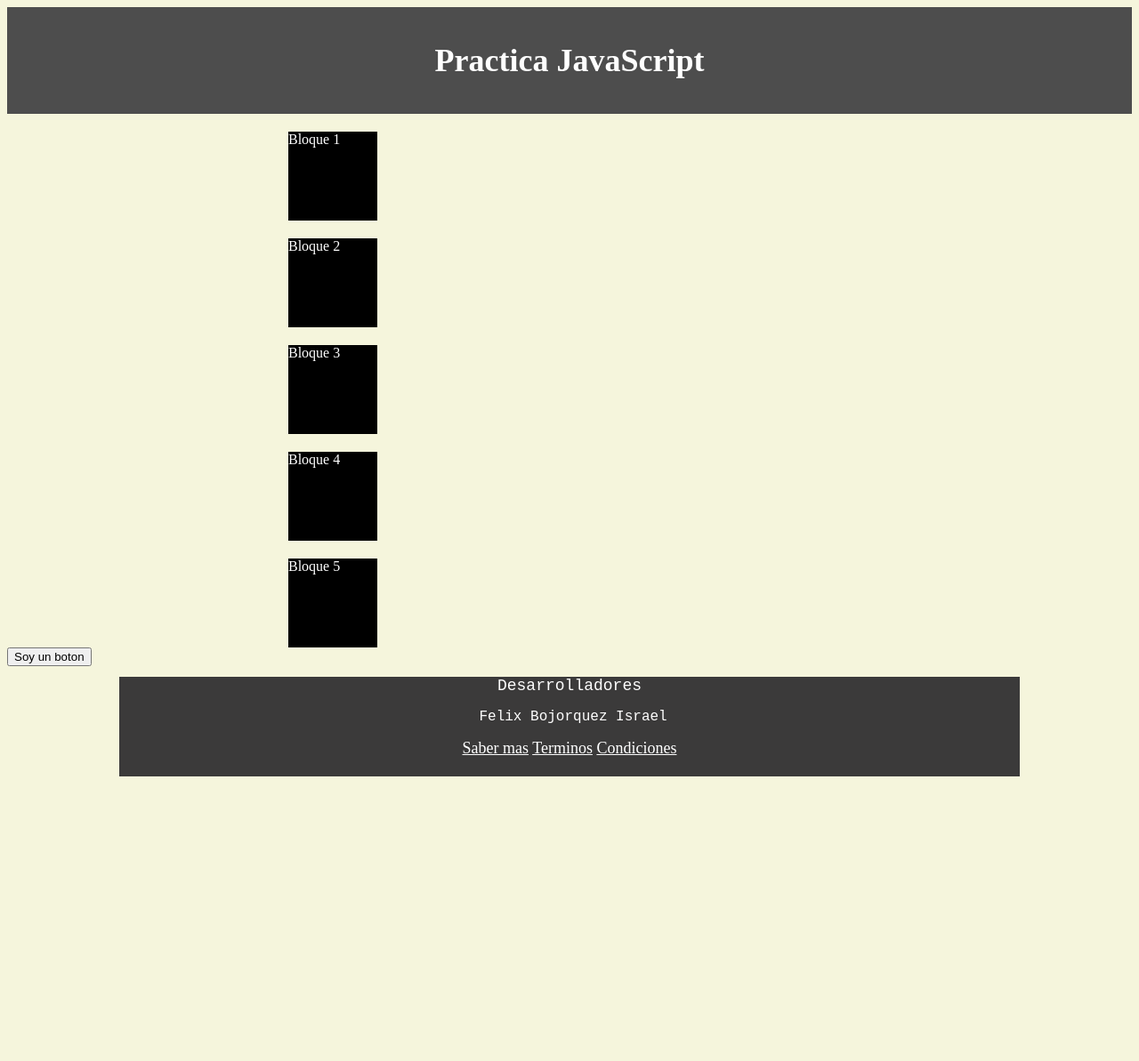
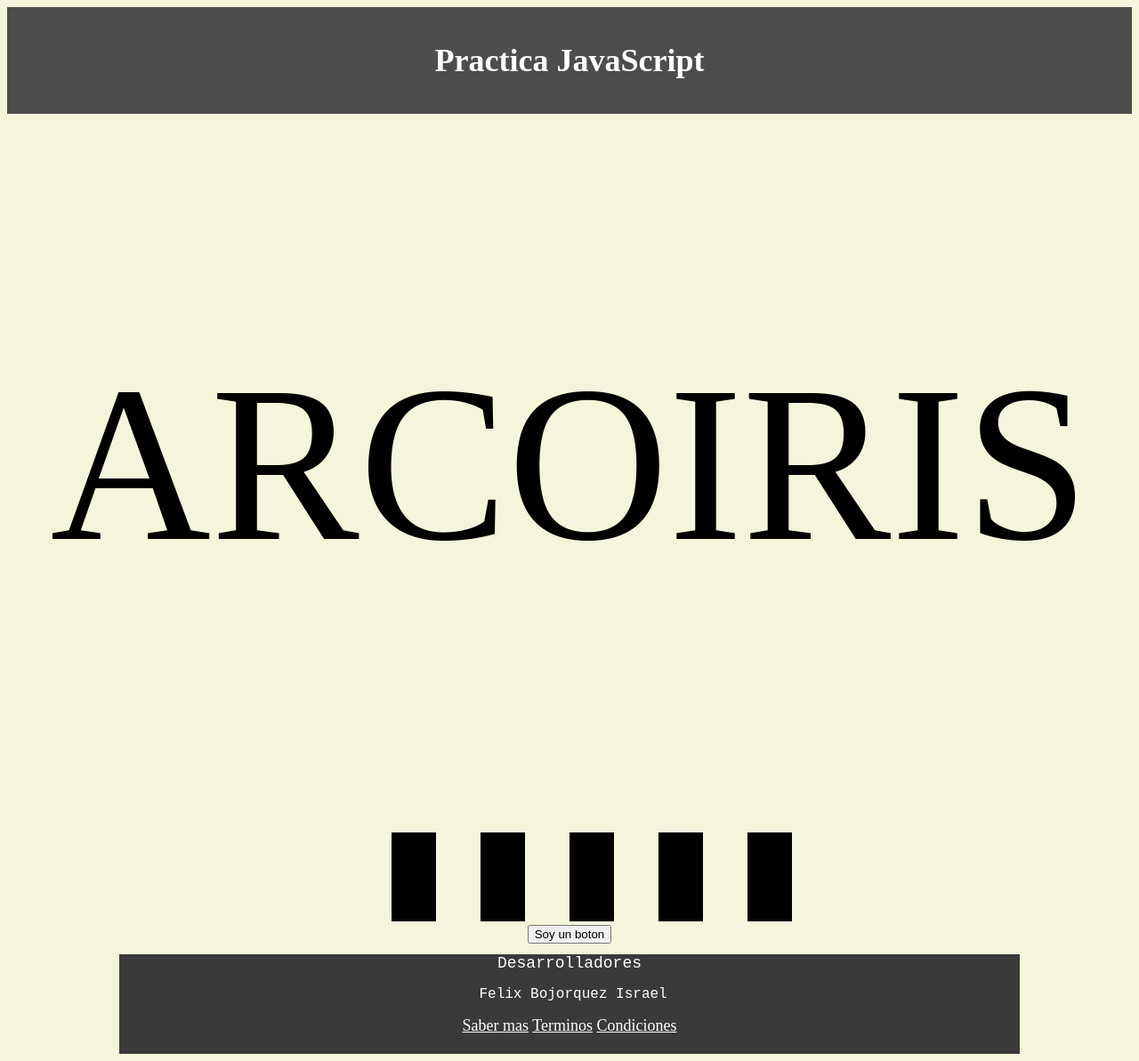
Before and after one commit to P-once/Procastin, a PHP site: page /Ejerciciosjs.html in a window 1280 px wide. Shown: the whole page at 89% size. Before the commit the page ends 873 px from the top, so only its background shows below. Run offline with PHP 8.4, Linux system fonts and the light colour scheme.

Commit message:
actualizacion de eventos
Y a corregi los eventos aggregados ademas de acomodarlos

```diff
--- a/ejercicioJS/Ejerciciosjs.html
+++ b/ejercicioJS/Ejerciciosjs.html
@@ -6,31 +6,23 @@
         <title>JavaScrip Practica</title>
     </head>
     <body>
-        <div class="cuadritos">
         <Header>
             <h1>Practica JavaScript</h1>
         </Header>
+        <div class="arcoiris">
+            <p data-color="red">A</p><p data-color="orange">R</p><p data-color="yellow">C</p><p data-color="green">O</p><p data-color="blue">I</p><p data-color="blue">R</p><p data-color="purple">I</p><p data-color="pink">S</p>
+        </div>
+        <div class="cuadritos">
 
-        <section class="contenedor" data-color="red">
-
-            <p>Bloque 1</p>
+            <section class="contenedor" >
             </section>
             <section class="contenedor"data-color="blue">
-            <p>Bloque 2</p>
             </section>
             <section class="contenedor" data-color="yellow">
-
-
-                <p>Bloque 3</p>
             </section>
             <section class="contenedor" data-color="green">
-
-
-                <p>Bloque 4</p>
-
             </section>
             <section class="contenedor" >
-                <p>Bloque 5</p>
             </section>
         </div>
         <div class="boton">
--- a/ejercicioJS/animaciones.js
+++ b/ejercicioJS/animaciones.js
@@ -1,5 +1,7 @@
 const boton = document.querySelector('button');
 const bloque = document.querySelectorAll('section');
+const letra = document.querySelectorAll('p');
+
 //CLICK EVENT
 boton.addEventListener('click',function()
 {
@@ -20,3 +22,11 @@ bloque.forEach(function(item){
         item.style.backgroundColor="gray";})
 
 })
+letra.forEach(function(item){
+    item.addEventListener('mouseover',function(){
+        item.style.backgroundColor=item.dataset.color || "purple";
+    });
+    item.addEventListener('mouseout',function(){
+        item.style.backgroundColor="beige";})
+
+})
--- a/ejercicioJS/estilos.css
+++ b/ejercicioJS/estilos.css
@@ -1,6 +1,7 @@
 body
 {
     background-color: beige;
+    text-align: center;
 }
 header
 {
@@ -45,14 +46,23 @@ footer ul
     color: white;
 }
 
-
+.arcoiris
+{
+    display:flex;
+    justify-content: center;
+    align-items: center;
+    font-size: 250px;
+}
 
 /*bloques*/
-
+.cuadritos
+{
+    display:inline-flex;
+}
 .contenedor
 {
     margin-top: 20px;
-    margin-left: 25%;
+    margin-left: 10%;
     width: 100px;
     height: 100px;
     background-color: black;
```
Lines whose indentation alone changed are shown as unchanged.
